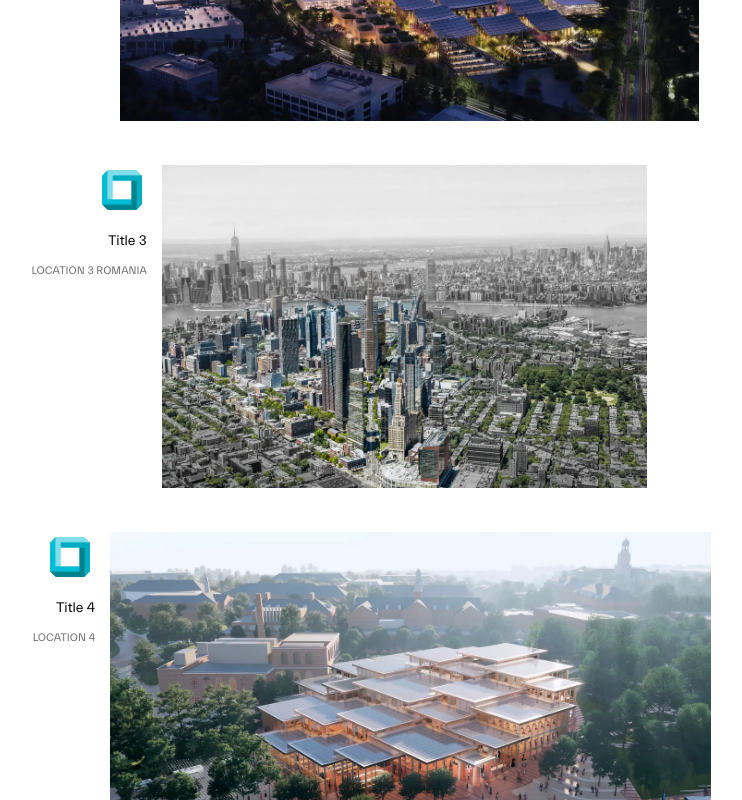
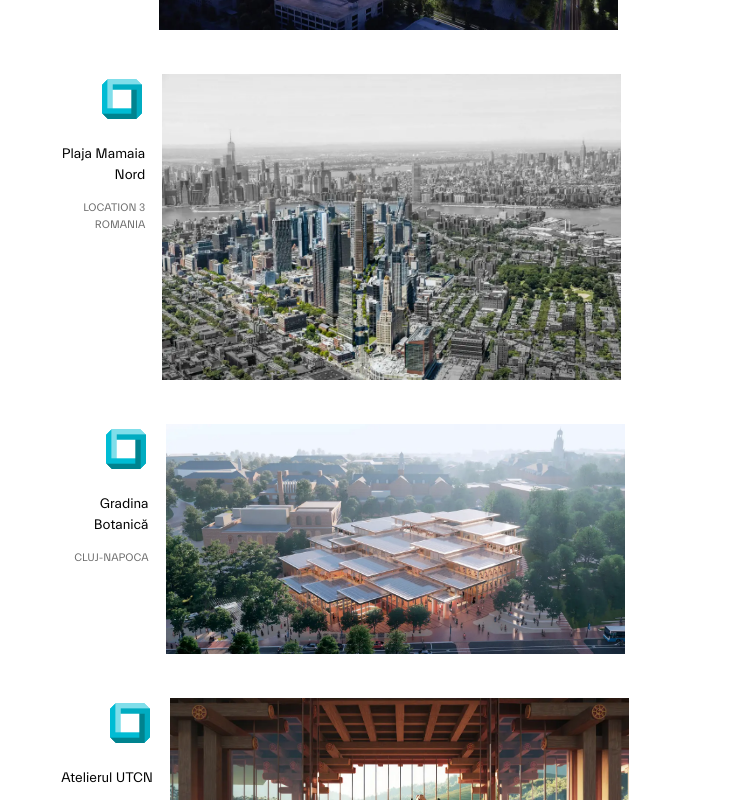
Before and after one commit to diaconup/arhitecture-website, a React (Create React App) app: page / in a window 1280 px wide. Shown: the part 680-1480 px from the top of the page, without its empty margins (269-1011 px from the left). Built offline with nearby package versions, Linux system fonts and the light colour scheme.

Commit message:
Fix again

```diff
--- a/src/components/ListItem/styles.ts
+++ b/src/components/ListItem/styles.ts
@@ -3,31 +3,30 @@ import { FontTypes } from '../../utils/const';
 
 export const styles = {
   portfolioItem: {
-    display: 'flex',
+    display: 'grid',
+    gridTemplateColumns: '20% 80%',
     margin: '20px 0',
     alignItems: 'flex-start',
+    paddingRight: '60px',
   },
   iconTextContainer: {
-    display: 'inline-block',
-    width: '30%',
-    height: '100%',
+    display: 'block',
+    textAlign: 'right' as 'right',
     marginRight: '15px',
-    textAlign: 'right' as 'right', // Aligns the content to the right
   },
   textContainer: {
     textAlign: 'right' as 'right',
     fontFamily: FontTypes.MEDIUM,
-    overflow: 'hidden',
+    height: '50px',
+    lineHeight: '1.5',
+    padding: '2px'
   },
   imageContainer: {
-    display: 'inline-block',
-    width: '80%',
-    height: '100%',
+    display: 'block',
     verticalAlign: 'top',
   },
   image: {
-    maxWidth: '70%',
-    maxHeight: '559px',
+    width: '459px',
     objectFit: 'cover' as 'cover',
   },
   icon: {
--- a/src/utils/items.json
+++ b/src/utils/items.json
@@ -24,7 +24,7 @@
     },
     {
         "id": 3,
-        "title": "Title 3",
+        "title": "Plaja Mamaia Nord",
         "location": "LOCATION 3 ROMANIA",
         "about": ["Small text 3", "Another text for Title 3"],
         "baseImageUrl": "../images/image3.jpg",
@@ -33,8 +33,8 @@
     },
     {
         "id": 4,
-        "title": "Title 4",
-        "location": "Location 4",
+        "title": "Gradina Botanică",
+        "location": "Cluj-Napoca",
         "about": ["Small text 4"],
         "baseImageUrl": "../images/image4.jpg",
         "imageUrl": [
@@ -45,8 +45,8 @@
     },
     {
         "id": 5,
-        "title": "Title 5",
-        "location": "Location 5",
+        "title": "Atelierul UTCN",
+        "location": "Cluj-Napoca",
         "about": [],
         "baseImageUrl": "../images/image5.jpg",
         "imageUrl": ["../images/image5.jpg"],
```
